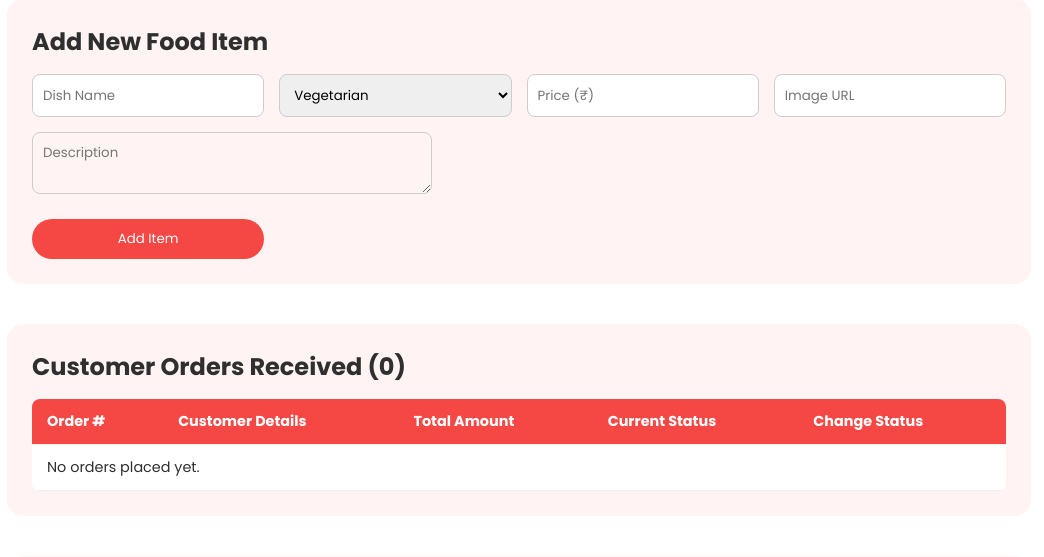
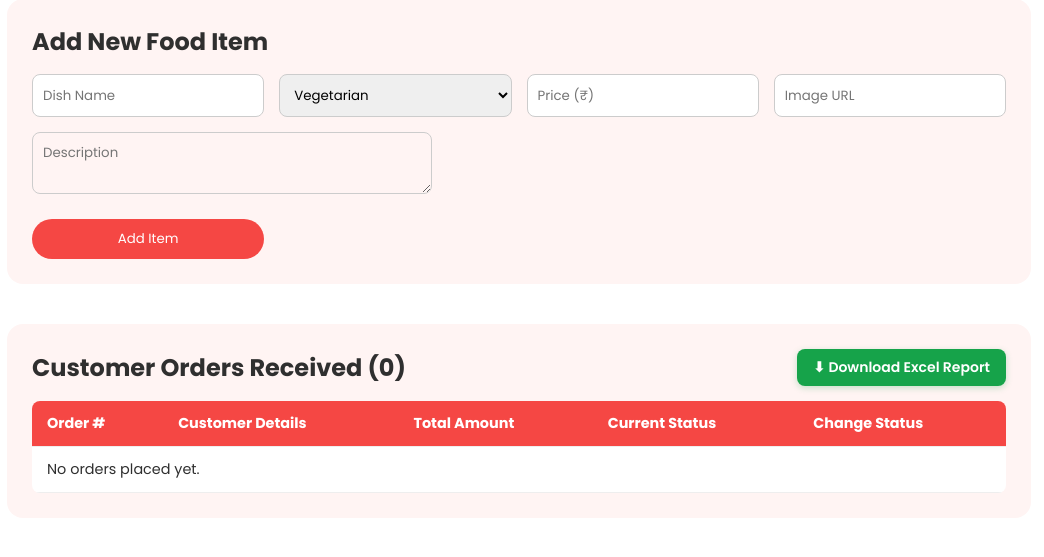
Before and after one commit to Kcharankuma/MyKitchen-, a Flask app: page /admin in a window 1280 px wide. Shown: the part 245-802 px from the top of the page, without its empty margins (121-1165 px from the left). Run offline with Flask 3, Linux system fonts and the light colour scheme; the visitor is signed in with stand-in values (Sample User, id 1); data comes from the database, SQL or seed files in the repository; data that the repository does not hold is empty.

Commit message:
Add Customer Orders Excel report download button and export route

```diff
--- a/templates/admin.html
+++ b/templates/admin.html
@@ -76,7 +76,7 @@
 
             <!-- CUSTOMER ORDERS TABLE -->
             <div class="admin-section">
-                <h2>Customer Orders Received ({{ orders|length }})</h2>
+                <div style="display:flex;justify-content:space-between;align-items:center;flex-wrap:wrap;gap:10px;margin-bottom:15px;"><h2>Customer Orders Received ({{ orders|length }})</h2><a href="{{ url_for('export_orders_excel') }}" style="display:inline-flex;align-items:center;gap:6px;background:#16a34a;color:#fff;padding:8px 16px;border-radius:8px;text-decoration:none;font-size:14px;font-weight:600;box-shadow:0 2px 6px rgba(22,163,74,0.25);">⬇ Download Excel Report</a></div>
                 <table class="admin-table">
                     <thead>
                         <tr>
```
